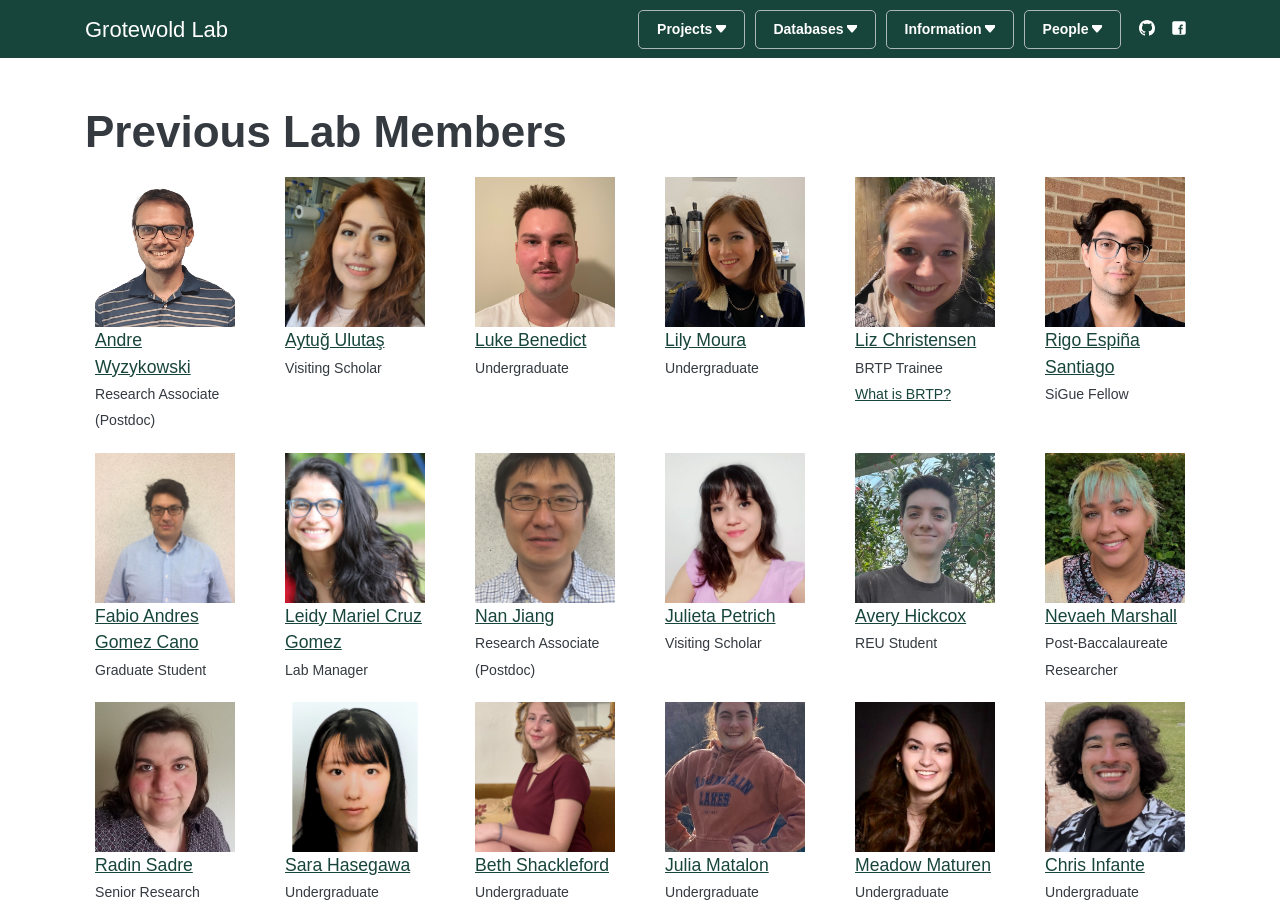
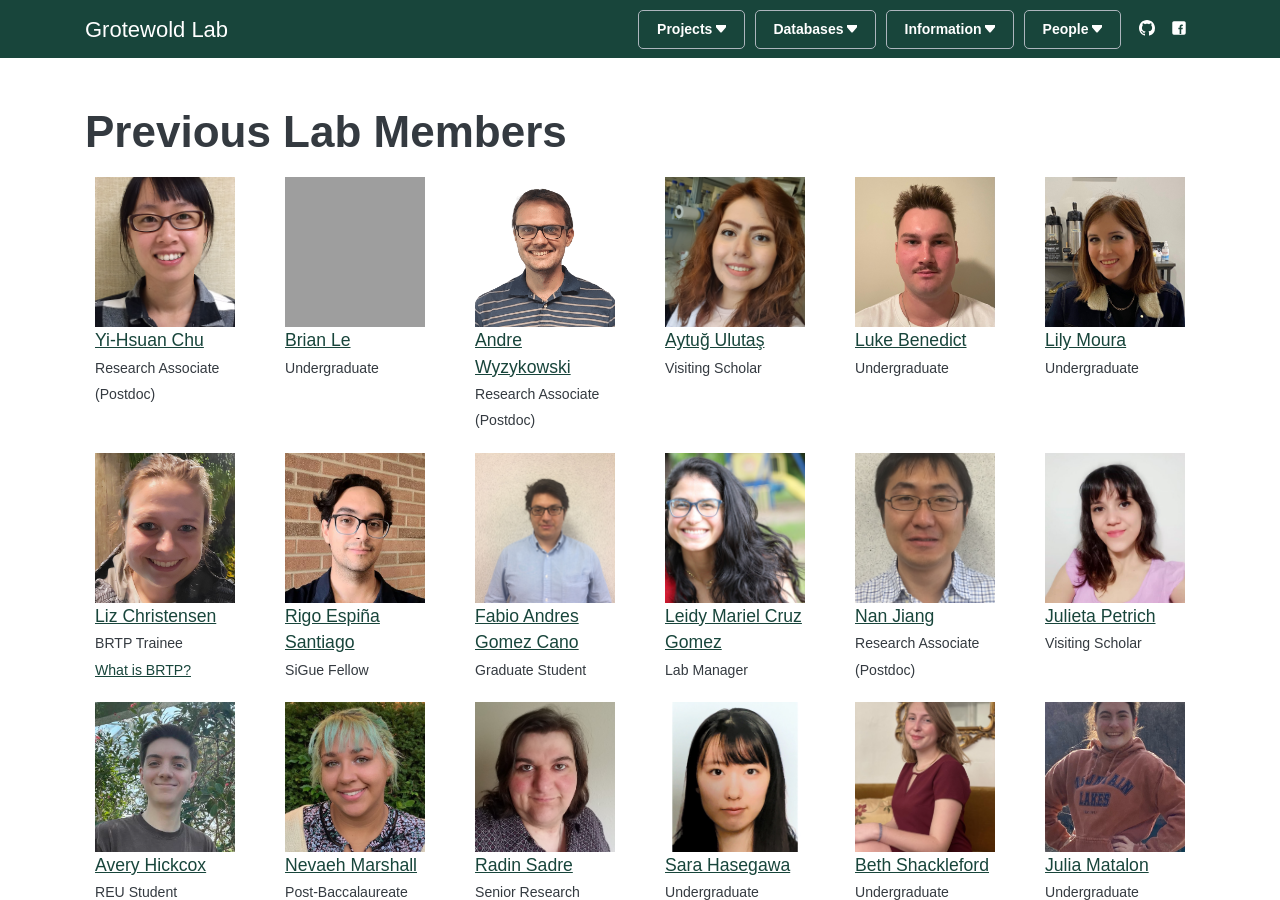
Before and after one commit to grotewold-lab/grotewold-lab.github.io, a Jekyll site: the page built from pastpeople.md, in a window 1280 px wide and 900 px high. Built offline with Jekyll 4.4.1, drawn with Linux system fonts in a browser that asks for light colours; part of the change alters nothing that is shown; grey boxes are pictures that could not be loaded.

Commit message:
Update _config.yml

```diff
--- a/_config.yml
+++ b/_config.yml
@@ -95,15 +95,15 @@ current_members:
   - people/sunnie-lee.md
   - people/suresh-gupta.md
   - people/tatiana-garcia.md
-  - people/yi-hsuan-chu.md
 
 current_undergrads:
   - people/hannah-vandeweert.md
-  - people/brian-le.md
   - people/juan-de-los-campos.md
 
 
 former_members:
+  - people/yi-hsuan-chu.md
+  - people/brian-le.md
   - people/andre-wyzykowski.md
   - people/aytug-ulutas.md
   - people/luke-benedict.md
```
